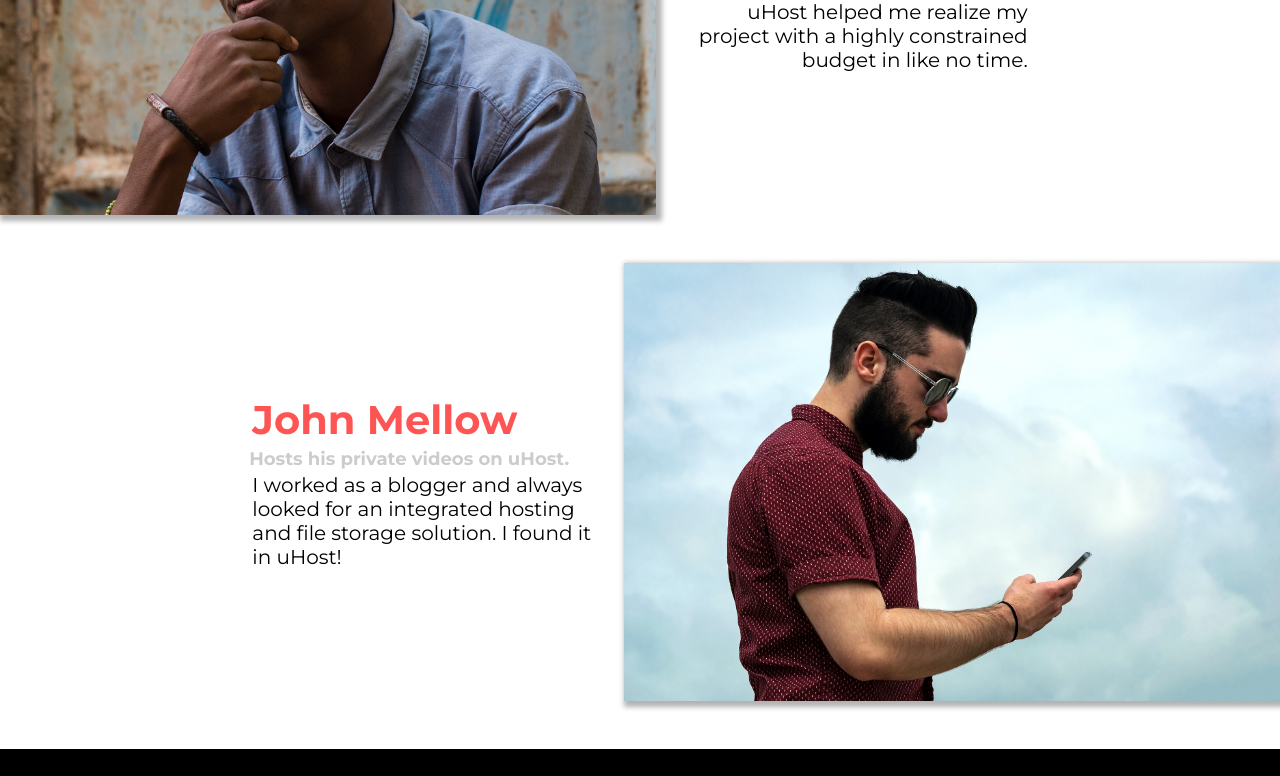
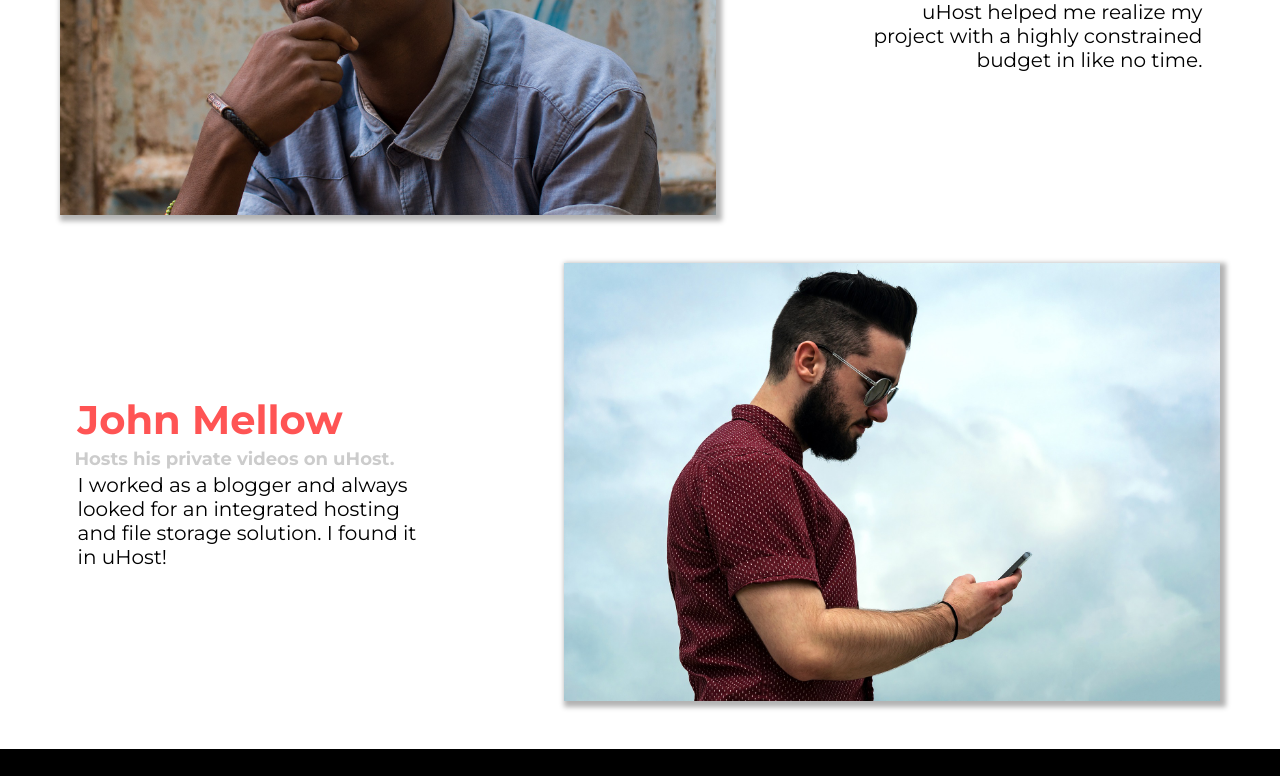
Before and after one commit to shubhamkanse72/css-project-1, a plain HTML site: page customers/index.html in a window 1280 px wide. Shown: the part 366-1142 px from the top of the page. Drawn offline with Linux system fonts and the light colour scheme.

Commit message:
added flexbox to customers

```diff
--- a/customers/customers.css
+++ b/customers/customers.css
@@ -57,6 +57,9 @@ main{
   .testimonial {
     margin: 3rem auto;
     max-width: 1500px;
+    display: flex;
+    align-items: center;
+    justify-content: space-around;
   }
   .testimonial__list {
     width: 80%;
@@ -64,12 +67,8 @@ main{
   }
   .testimonial__image-container {
     width: 65%;
-    display: inline-block;
-    vertical-align: middle;
   }
   .testimonial__info {
-    display: inline-block;
-    vertical-align: middle;
     width: 30%;
   }
 }
```
